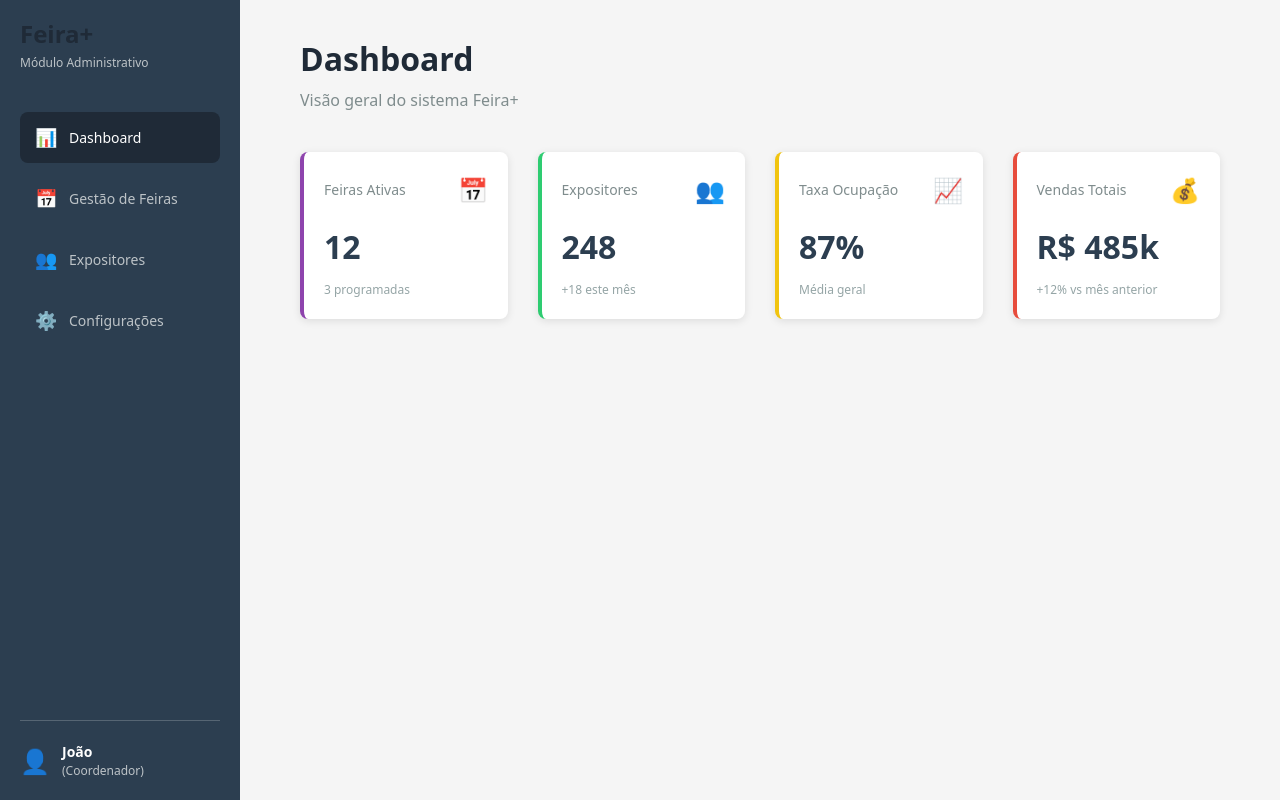
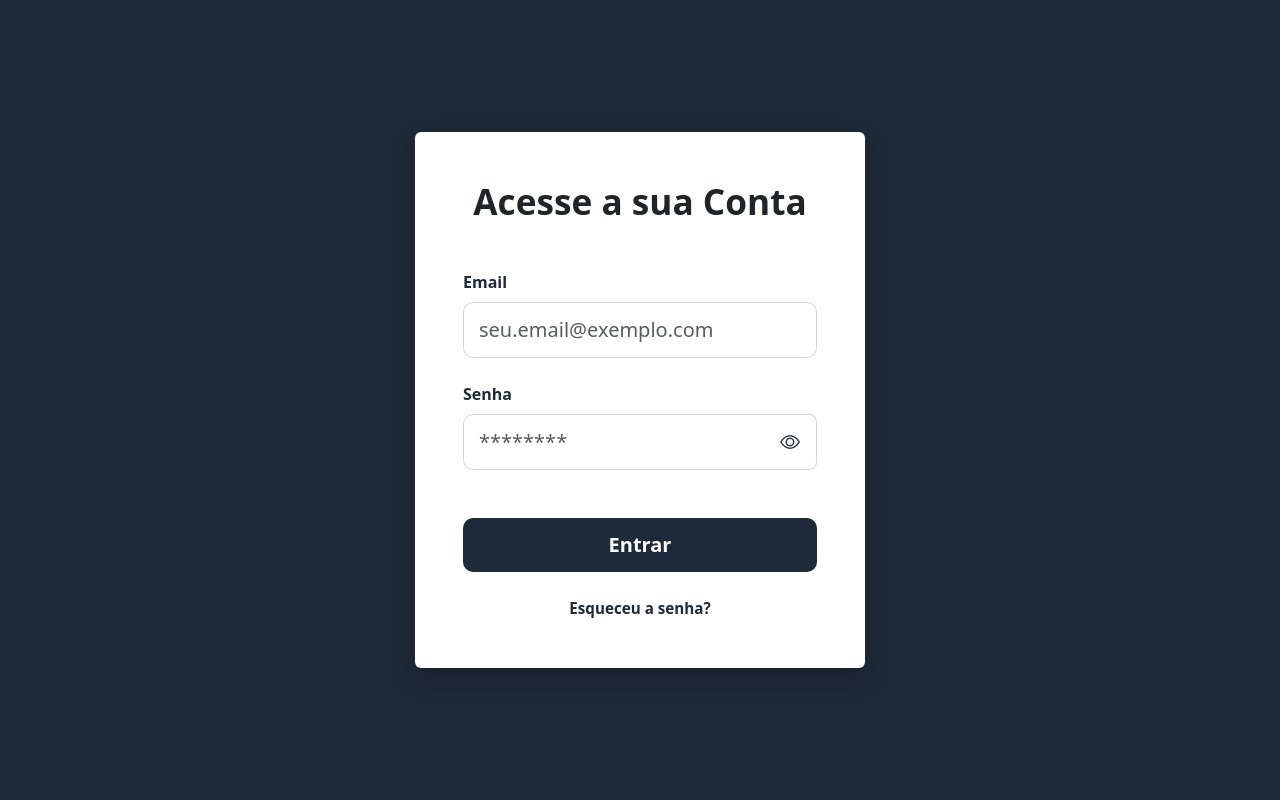
Before and after one commit to jeogam/feira-plus, a React (Vite) app: page / in a window 1280 px wide. Built offline with nearby package versions, Linux system fonts and the light colour scheme.

Commit message:
Login com usuario funcionando
criacao do arquivo api.js para ligação com o back end

modificacao em side bar para exibir o nome do usuario logado

agora a primeira tela ao rodar o projeto é  a tela de login

```diff
--- a/src/App.jsx
+++ b/src/App.jsx
@@ -1,33 +1,62 @@
-import { useState } from 'react'
-import Login from "./pages/Login"
-import Sidebar from './components/Sidebar'
-import HomeLayout from './components/HomeLayout'
-import Dashboard from './pages/Home/Dashboard'
-import './styles/App.css'
+import { useState, useContext } from "react";
+import Login from "./pages/Login";
+import Sidebar from "./components/Sidebar";
+import HomeLayout from "./components/HomeLayout";
+import Dashboard from "./pages/Home/Dashboard";
+
+import { AuthContext } from "./context/AuthContext";
+import "./styles/App.css";
 
 function App() {
-  // Estados de autenticação e navegação
-  const [isLoggedIn, setIsLoggedIn] = useState(true)
-  const [currentPage, setCurrentPage] = useState('dashboard')
+  const { user, logout, loading } = useContext(AuthContext);
 
-  // Guard clause: redireciona para login se não autenticado
-  if (!isLoggedIn) {
-    return <Login />
+  // Controle simples da página atual
+  const [currentPage, setCurrentPage] = useState("dashboard");
+
+  // Tela de carregamento (útil quando o AuthContext está checando token)
+  if (loading) {
+    return <div>Carregando...</div>;
   }
 
-  // Renderiza layout principal com navegação e conteúdo dinâmico
+  // Se NÃO estiver logado → mostra tela de login
+  if (!user) {
+    return <Login onLogin={() => {}} />;
+  }
+
+  // Navegação da sidebar
+  const handleNavigate = (pageId) => {
+    if (pageId === "sair") {
+      logout(); // agora o logout funciona de verdade
+      return;
+    }
+
+    setCurrentPage(pageId);
+  };
+
   return (
     <div className="app-container">
-      <Sidebar activePage={currentPage} onNavigate={setCurrentPage} />
+      {/* Sidebar recebe nome e perfil do usuário */}
+      <Sidebar
+        activePage={currentPage}
+        onNavigate={handleNavigate}
+        userName={user.nome}
+        userRole={user.perfilUsuario || "Usuário"}
+      />
+
       <HomeLayout>
-        {/* Router condicional - renderiza página conforme estado currentPage */}
-        {currentPage === 'dashboard' && <Dashboard />}
-        {currentPage === 'feiras' && <div style={{ padding: '20px' }}>Gestão de Feiras</div>}
-        {currentPage === 'expositores' && <div style={{ padding: '20px' }}>Expositores</div>}
-        {currentPage === 'configuracoes' && <div style={{ padding: '20px' }}>Configurações</div>}
+        {currentPage === "dashboard" && <Dashboard />}
+        {currentPage === "feiras" && (
+          <div style={{ padding: "20px" }}>Gestão de Feiras</div>
+        )}
+        {currentPage === "expositores" && (
+          <div style={{ padding: "20px" }}>Expositores</div>
+        )}
+        {currentPage === "configuracoes" && (
+          <div style={{ padding: "20px" }}>Configurações</div>
+        )}
       </HomeLayout>
     </div>
-  )
+  );
 }
 
-export default App
+export default App;
--- a/src/components/Sidebar.jsx
+++ b/src/components/Sidebar.jsx
@@ -1,14 +1,27 @@
-import React, { useState } from 'react';
+// Sidebar.jsx
+import React, { useContext } from 'react';
 import './Sidebar.css';
+import { AuthContext } from "../context/AuthContext";
 
 const Sidebar = ({ activePage, onNavigate }) => {
-  // Configuração de navegação - simplifica adição de novos itens
+  const { user, logout } = useContext(AuthContext);
+
+  // Configuração de navegação
   const menuItems = [
     { id: 'dashboard', label: 'Dashboard', icon: '📊' },
     { id: 'feiras', label: 'Gestão de Feiras', icon: '📅' },
     { id: 'expositores', label: 'Expositores', icon: '👥' },
     { id: 'configuracoes', label: 'Configurações', icon: '⚙️' },
+    { id: 'sair', label: 'Sair', icon: '' },
   ];
+
+  const handleClick = (id) => {
+    if (id === "sair") {
+      logout();
+      return;
+    }
+    onNavigate(id);
+  };
 
   return (
     <div className="sidebar">
@@ -17,13 +30,13 @@ const Sidebar = ({ activePage, onNavigate }) => {
         <p className="sidebar-subtitle">Módulo Administrativo</p>
       </div>
 
-      {/* Navegação dinâmica renderizada do array menuItems */}
+      {/* Navegação */}
       <nav className="sidebar-nav">
         {menuItems.map((item) => (
           <button
             key={item.id}
             className={`nav-item ${activePage === item.id ? 'active' : ''}`}
-            onClick={() => onNavigate(item.id)}
+            onClick={() => handleClick(item.id)}
           >
             <span className="nav-icon">{item.icon}</span>
             <span className="nav-label">{item.label}</span>
@@ -31,13 +44,13 @@ const Sidebar = ({ activePage, onNavigate }) => {
         ))}
       </nav>
 
-      {/* Seção de usuário sticky ao final da sidebar */}
+      {/* Seção de usuário */}
       <div className="sidebar-footer">
         <div className="user-info">
           <span className="user-icon">👤</span>
           <div>
-            <p className="user-name">João</p>
-            <p className="user-role">(Coordenador)</p>
+            <p className="user-name">{user?.nome ?? "Usuário"}</p>
+            <p className="user-role">({user?.perfilUsuario ?? "Perfil"})</p>
           </div>
         </div>
       </div>
--- /dev/null
+++ b/src/context/AuthContext.jsx
@@ -0,0 +1,50 @@
+// src/context/AuthContext.jsx
+import { createContext, useState, useEffect } from "react";
+import { apiFetch } from "../services/api.js";
+
+export const AuthContext = createContext();
+
+export const AuthProvider = ({ children }) => {
+  const [user, setUser] = useState(null);
+  const [loading, setLoading] = useState(true);
+
+  useEffect(() => {
+    // Ao abrir a app, verifica se existe um token válido
+    const checkLogin = async () => {
+      const token = localStorage.getItem("feiraPlus_token");
+
+      if (token) {
+        try {
+          // Tenta buscar os dados do usuário para confirmar que o token é válido
+          const userData = await apiFetch("/usuarios/me");
+          setUser(userData);
+        } catch (error) {
+          // Se der erro (ex: token expirado), limpa tudo
+          console.error("Sessão inválida:", error);
+          localStorage.removeItem("feiraPlus_token");
+          setUser(null);
+        }
+      }
+      setLoading(false);
+    };
+
+    checkLogin();
+  }, []);
+
+  const login = (token, userData) => {
+    localStorage.setItem("feiraPlus_token", token);
+    setUser(userData);
+  };
+
+  const logout = () => {
+    localStorage.removeItem("feiraPlus_token");
+    setUser(null);
+    window.location.href = "/login";
+  };
+
+  return (
+    <AuthContext.Provider value={{ user, login, logout, loading }}>
+      {children}
+    </AuthContext.Provider>
+  );
+};
--- a/src/main.jsx
+++ b/src/main.jsx
@@ -4,9 +4,13 @@ import './index.css'
 import App from './App.jsx'
 import 'bootstrap/dist/css/bootstrap.min.css';
 import 'bootstrap-icons/font/bootstrap-icons.css';
+import { AuthProvider } from './context/AuthContext.jsx';
 
 createRoot(document.getElementById('root')).render(
   <StrictMode>
-    <App />
+   <AuthProvider>
+    <App>
+    </App>
+   </AuthProvider>
   </StrictMode>,
 )
--- a/src/pages/Login.jsx
+++ b/src/pages/Login.jsx
@@ -1,62 +1,111 @@
-import React, { useState } from 'react';
-// Importa o CSS com as cores e estilos corrigidos
+// Importa o React e hooks essenciais
+import React, { useState, useContext } from 'react';
+
+// Importa os arquivos de estilo
 import '../styles/Login.css';
-import '../styles/App.css'
+import '../styles/App.css';
 
-// Importa os Componentes Modais
+// Importa o contexto de autenticação e o serviço de requisições
+import { AuthContext } from "../context/AuthContext.jsx";
+import { apiFetch } from "../services/api";
+
+// Importa os componentes de modais usados na tela
 import ForgotPasswordModal from '../components/Login/ForgotPasswordModal';
 import SuccessModal from '../components/common/SuccessModal';
 import ErrorModal from '../components/common/ErrorModal';
 
-function Login() {
-  // --- Estados do Formulário ---
-  const [email, setEmail] = useState('');
-  const [password, setPassword] = useState('');
-  const [showPassword, setShowPassword] = useState(false);
+// O componente Login recebe a prop 'onLogin', enviada pelo App.js
+function Login({ onLogin }) {
 
-  // --- Estados de Controle dos Modais ---
-  const [showForgotModal, setShowForgotModal] = useState(false);
+  // --- ESTADOS DO FORMULÁRIO ---
+  const [email, setEmail] = useState('');              // Campo do e-mail
+  const [password, setPassword] = useState('');        // Campo da senha
+  const [showPassword, setShowPassword] = useState(false); // Controla se a senha aparece ou não
 
-  // Estado para controlar mensagens de sucesso e erro
-  const [successState, setSuccessState] = useState({ show: false, message: '' });
-  const [errorState, setErrorState] = useState({ show: false, message: '' });
+  // --- ESTADOS DOS MODAIS ---
+  const [showForgotModal, setShowForgotModal] = useState(false); // Modal de "Esqueci a senha"
 
-  // --- Handlers ---
+  // Estado para modal de sucesso
+  const [successState, setSuccessState] = useState({
+    show: false,
+    message: ''
+  });
 
-  const handleSubmit = (event) => {
-    event.preventDefault();
+  // Estado para modal de erro
+  const [errorState, setErrorState] = useState({
+    show: false,
+    message: ''
+  });
 
-    // Simulação de Validação
-    if (email === 'teste@exemplo.com' && password === 'senha123') {
-      // Abre o Modal de Sucesso
+  // --- CONTEXTO DE AUTENTICAÇÃO ---
+  // Pega a função login() que atualiza o estado global do usuário
+  const { login } = useContext(AuthContext);
+
+  // --- FUNÇÃO DE LOGIN ---
+  const handleSubmit = async (event) => {
+    event.preventDefault(); // Evita reload da página no submit
+
+    setErrorState({ show: false, message: '' }); // Limpa erros anteriores
+
+    try {
+      // 1. Envia email + senha para a API
+      const data = await apiFetch("/autenticacao/login", {
+        method: "POST",
+        body: JSON.stringify({ email: email, senha: password }),
+      });
+
+      // 2. Salva o token recebido no localStorage
+      localStorage.setItem("feiraPlus_token", data.token);
+
+      // 3. Busca dados do usuário autenticado
+      const dadosUsuario = await apiFetch("/usuarios/me");
+
+      // 4. Atualiza o contexto com token + dados do usuário
+      login(data.token, dadosUsuario);
+
+      // 5. Exibe o modal de sucesso
       setSuccessState({
         show: true,
-        message: 'Login realizado com sucesso! Redirecionando...'
+        message: 'Login realizado com sucesso! Entrando...'
       });
 
-    } else {
-      // Abre o Modal de Erro
+      // 6. Após 1.5s, chama a função do App.js para mudar tela
+      setTimeout(() => {
+        if (onLogin) {
+          onLogin();
+        }
+      }, 1500);
+
+    } catch (err) {
+      console.error(err);
+
+      // Remove token caso a API tenha retornado erro
+      localStorage.removeItem("feiraPlus_token");
+
+      // Mostra modal de erro com mensagem padrão
       setErrorState({
         show: true,
-        message: 'E-mail ou senha incorretos. Por favor, verifique suas credenciais.'
+        message: 'Falha no login. Verifique seu e-mail e senha.'
       });
     }
   };
 
   return (
-    // Container Principal (Fundo Escuro)
+    // Container principal com fundo escuro
     <div className="custom-login-container d-flex justify-content-center align-items-center">
 
-      {/* Card do Formulário (Fundo Branco) */}
+      {/* Card branco onde fica o formulário */}
       <div className="card custom-login-card">
         <div className="card-body">
+
           <h2 className="card-title text-center mb-5 custom-login-title">
             Acesse a sua Conta
           </h2>
 
+          {/* Formulário principal */}
           <form onSubmit={handleSubmit}>
 
-            {/* Campo de E-mail */}
+            {/* INPUT DO E-MAIL */}
             <div className="mb-4">
               <label htmlFor="email" className="form-label fw-bold">
                 Email
@@ -72,14 +121,15 @@ function Login() {
               />
             </div>
 
-            {/* Campo de Senha com Ícone de Olho */}
+            {/* INPUT DA SENHA + ÍCONE DE MOSTRAR/OCULTAR */}
             <div className="mb-4">
               <label htmlFor="password" className="form-label fw-bold">
                 Senha
               </label>
+
               <div className="input-group input-group-lg">
                 <input
-                  type={showPassword ? 'text' : 'password'}
+                  type={showPassword ? 'text' : 'password'}  // alterna visibilidade
                   className="form-control password-input"
                   id="password"
                   value={password}
@@ -87,6 +137,8 @@ function Login() {
                   required
                   placeholder="********"
                 />
+
+                {/* Botão do olho (mostrar/ocultar senha) */}
                 <button
                   className="btn d-flex align-items-center justify-content-center btn-password-toggle"
                   type="button"
@@ -98,7 +150,7 @@ function Login() {
               </div>
             </div>
 
-            {/* Botão de Submissão */}
+            {/* BOTÃO DE LOGIN */}
             <button
               type="submit"
               className="btn btn-lg w-100 fw-bold mt-4 custom-btn-primary"
@@ -106,7 +158,7 @@ function Login() {
               Entrar
             </button>
 
-            {/* Link "Esqueceu a senha?" */}
+            {/* LINK "ESQUECI A SENHA" */}
             <div className="text-center mt-4">
               <a
                 href="#"
@@ -123,22 +175,22 @@ function Login() {
         </div>
       </div>
 
-      {/* --- RENDERIZAÇÃO DOS MODAIS --- */}
+      {/* --- MODAIS --- */}
 
-      {/* 1. Modal de Recuperação de Senha */}
+      {/* Modal de recuperação de senha */}
       <ForgotPasswordModal
         show={showForgotModal}
         handleClose={() => setShowForgotModal(false)}
       />
 
-      {/* 2. Modal de Sucesso (Common) */}
+      {/* Modal de sucesso genérico */}
       <SuccessModal
         show={successState.show}
         message={successState.message}
         handleClose={() => setSuccessState({ ...successState, show: false })}
       />
 
-      {/* 3. Modal de Erro (Common) */}
+      {/* Modal de erro genérico */}
       <ErrorModal
         show={errorState.show}
         message={errorState.message}
--- /dev/null
+++ b/src/services/api.js
@@ -0,0 +1,61 @@
+// URL base da sua API backend
+const API_URL = "http://localhost:8080"
+
+// Função genérica para realizar requisições HTTP usando fetch
+export const apiFetch = async (endpoint, options = {}) => {
+
+  // Recupera o token salvo no localStorage (para autenticação JWT)
+  const token = localStorage.getItem("feiraPlus_token");
+
+  // Verifica se o corpo da requisição é um FormData
+  // FormData é usado em uploads de arquivos e NÃO pode ter Content-Type manual
+  const isFormData = options.body instanceof FormData;
+
+  // Cabeçalhos padrão da requisição
+  const defaultHeaders = {
+    // Se NÃO for FormData, define JSON como Content-Type
+    ...( !isFormData && { "Content-Type": "application/json" }),
+
+    // Se houver token, adiciona o cabeçalho Authorization
+    ...(token && { Authorization: `Bearer ${token}` }),
+  };
+
+  // Monta a configuração final para o fetch,
+  // combinando opções recebidas + cabeçalhos padrão + cabeçalhos customizados
+  const config = {
+    ...options,
+    headers: {
+      ...defaultHeaders,
+      ...options.headers, // caso o usuário sobrescreva algo
+    },
+  };
+
+  try {
+    // Executa a requisição para a API
+    const response = await fetch(API_URL + endpoint, config);
+
+    // Se a resposta NÃO estiver OK (status 4xx ou 5xx)
+    if (!response.ok) {
+      // Tenta extrair o JSON de erro vindo do backend
+      const errorData = await response.json().catch(() => ({}));
+
+      // Lança um erro com a mensagem retornada ou com o status da resposta
+      throw new Error(errorData.message || `Erro: ${response.statusText}`);
+    }
+
+    // Verifica o tipo de conteúdo retornado pela API
+    const contentType = response.headers.get("content-type");
+
+    // Se for JSON, retorna o conteúdo convertido
+    if (contentType && contentType.includes("application/json")) {
+      return response.json();
+    }
+
+    // Se não for JSON, retorna null (útil para respostas vazias, como DELETE)
+    return null;
+
+  } catch (error) {
+    // Repassa o erro para quem chamou a função tratar
+    throw error;
+  }
+};
```
Lines whose indentation alone changed are shown as unchanged.
